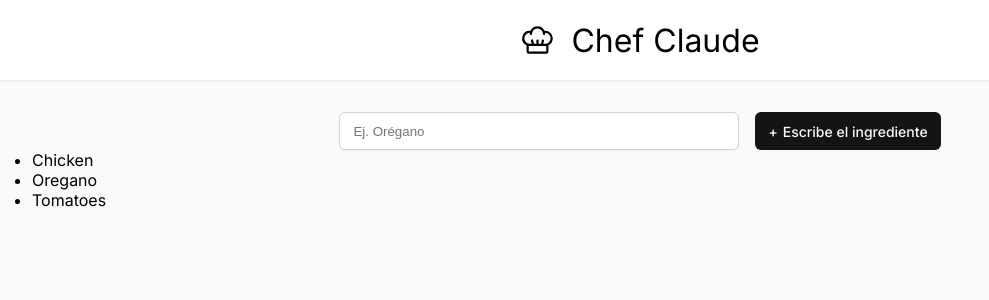
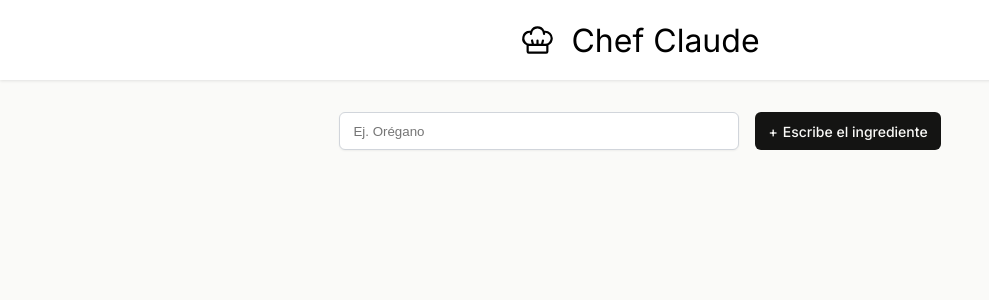
Before and after one commit to MariaBayan-Dev/Chef-Claude, a React (Vite) app: page / in a window 1280 px wide. Shown: the top 300 px of the page, without its empty margins (0-989 px from the left). Built offline with nearby package versions, Linux system fonts and the light colour scheme.

Commit message:
UseState con arrays

```diff
--- a/src/components/Main.jsx
+++ b/src/components/Main.jsx
@@ -1,14 +1,16 @@
+import React from "react"
+
 export default function Main(){
-    const ingredients = ["Chicken", "Oregano", "Tomatoes"]
+    const [ingredients, setIngredients] = React.useState([])
 
     const ingredientsListItems = ingredients.map(ingredient => <li key={ingredient}>{ingredient}</li>)
+
 
     function handleSubmit(event){
         event.preventDefault()
         const formData = new FormData(event.currentTarget)
         const newIngredient = formData.get("ingredient")
-        ingredients.push(newIngredient)
-        console.log(ingredients)
+        setIngredients(prevIngredients => [...prevIngredients, newIngredient])
     }
 
     return (
```
